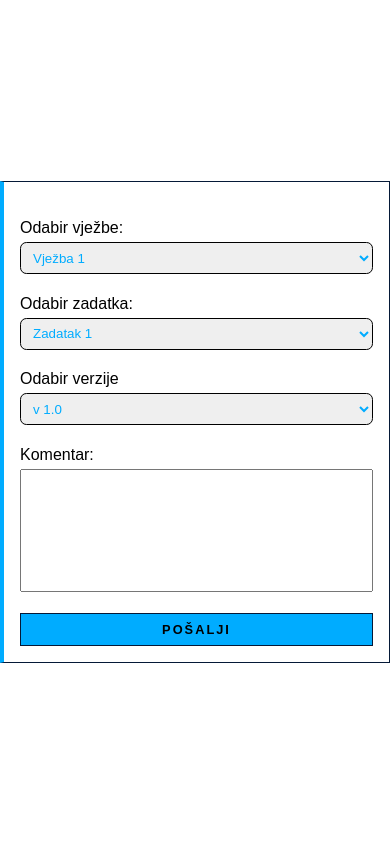
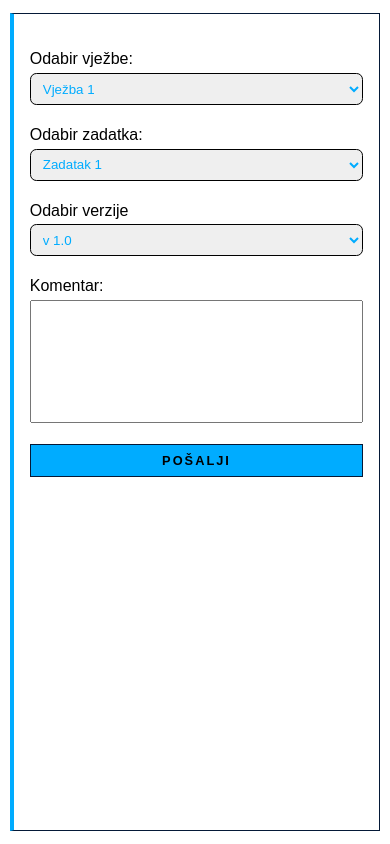
Before and after one commit to akunalic1/Vjezbe-Manager, a plain HTML site: page zadaci.html in a window 390 px wide. Drawn offline with Linux system fonts and the light colour scheme.

Commit message:
Dodana responzivnost na treci zadatak

```diff
--- a/error.css
+++ b/error.css
@@ -14,6 +14,7 @@ body{
     justify-content: center;
     align-items: center;
     height: 100vh;
+    width: 100vw;
 }
 
 /* ! forma */
--- /dev/null
+++ b/responsive.css
@@ -0,0 +1,21 @@
+@media (max-width:1000px) {
+    .form{
+        width: 70%;
+    }
+}
+@media (max-width:600px) {
+    .form{
+        width: 80%;
+    }
+}
+@media (max-width:500px) {
+    .form{
+        width: 90%;
+    }
+}
+@media (max-width:400px) {
+    .form{
+        width: 95%;
+        height: 97%;
+    }
+}
--- a/zadaci.html
+++ b/zadaci.html
@@ -5,6 +5,7 @@
     <meta http-equiv="X-UA-Compatible" content="IE=edge">
     <meta name="viewport" content="width=device-width, initial-scale=1.0">
     <link rel="stylesheet" href="/zadaci.css">
+    <link rel="stylesheet" href="/responsive.css">
     <title>Moj repozitorij</title>
 </head>
 <body>
```
Also changed, not shown: error.html (+1 -0 lines), mojRepozitorij.html (+1 -0 lines).
